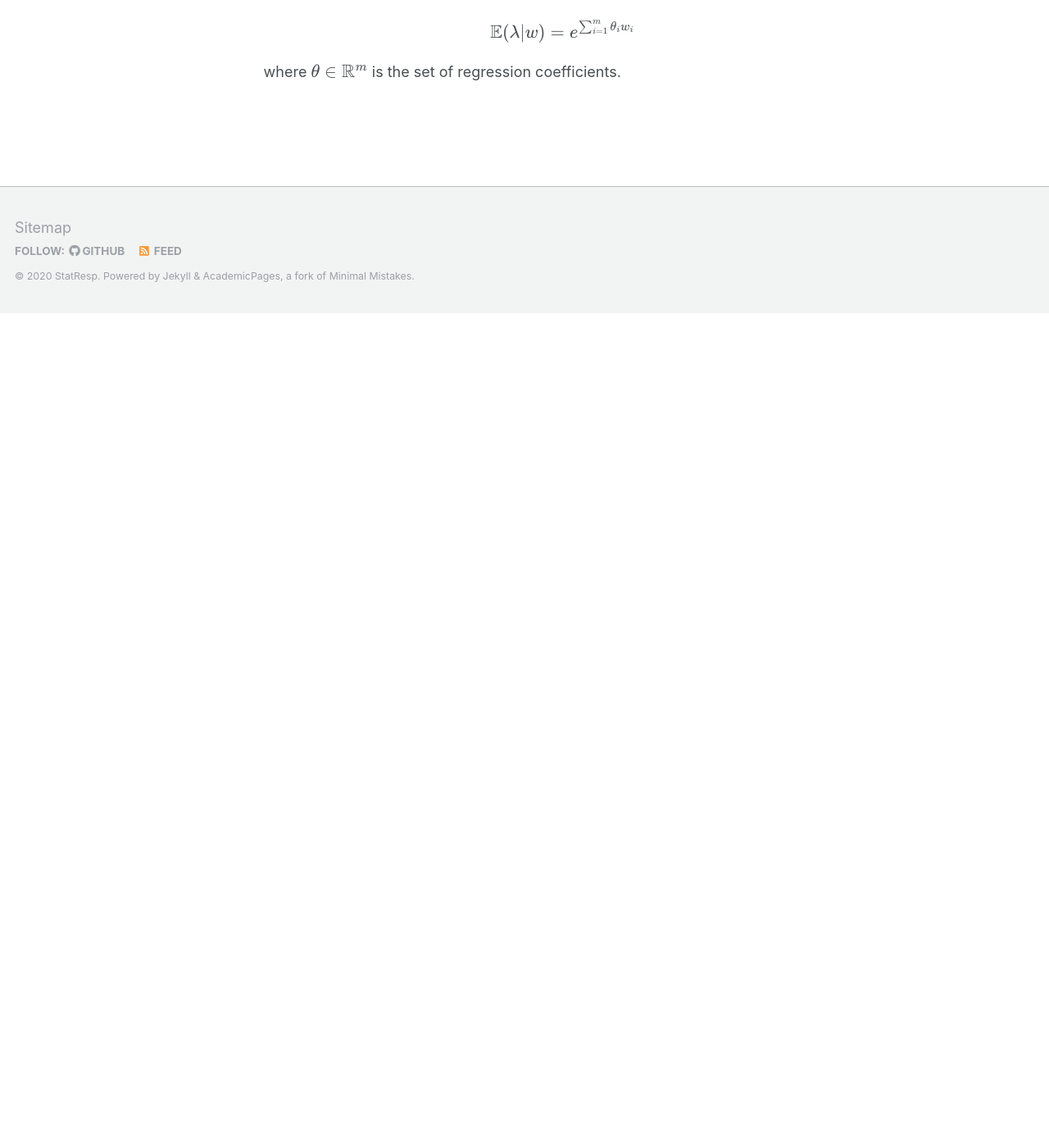
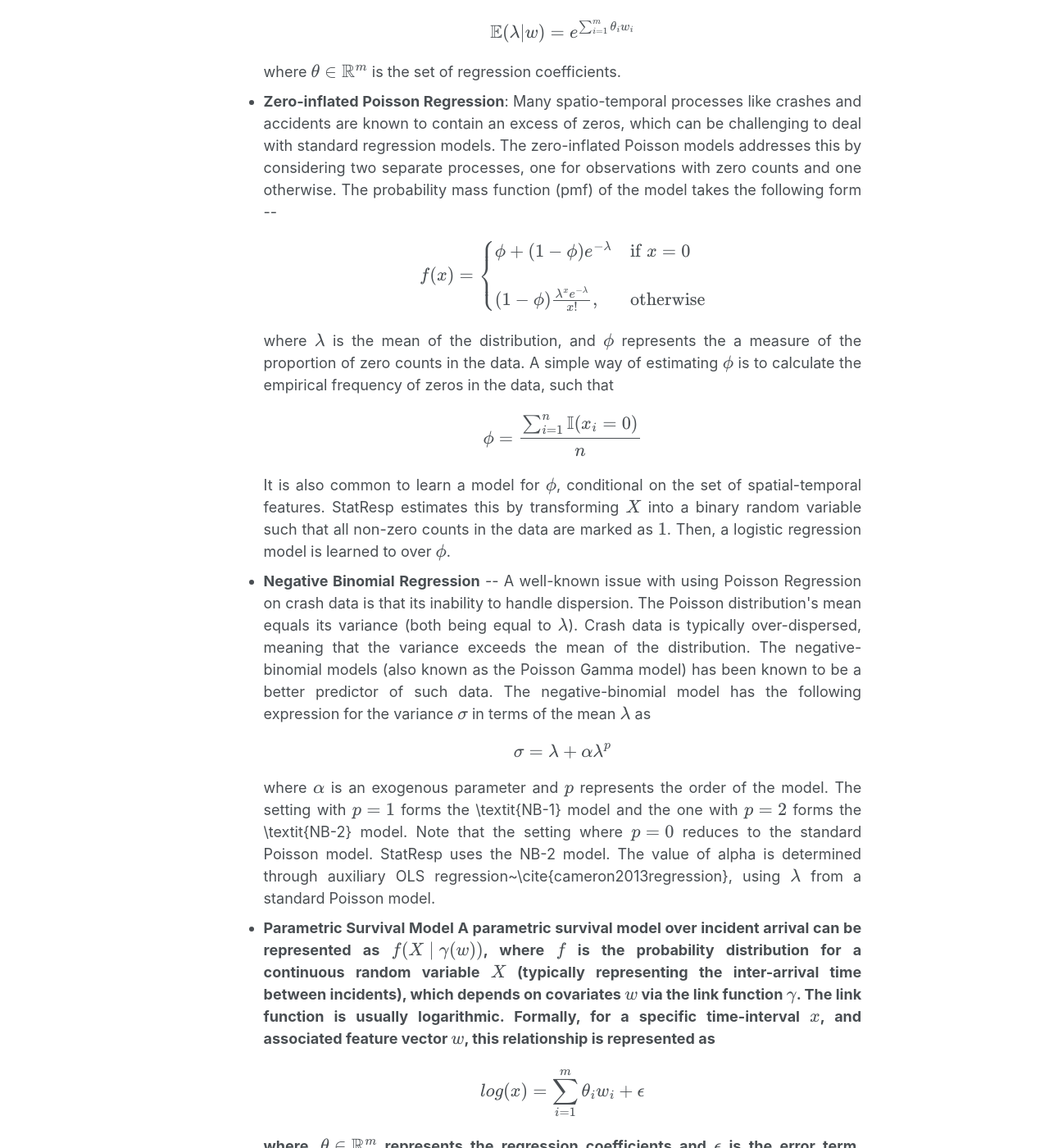
Before and after one commit to TransactiveSCC/statresp.github.io, a Jekyll site: the page built from _pages/mathdoc.md, in a window 1280 px wide and 1400 px high, scrolled down 1017 px. Shown: the whole window at 82% size. Built offline with Jekyll 4.4.1, drawn with Linux system fonts in a browser that asks for light colours; formulas are drawn with MathJax 3; a script that is not in the unit is left out; some of the changed text lies outside the part shown.

Commit message:
added math documentation for forecasting and outlier detection

```diff
--- a/_pages/mathdoc.md
+++ b/_pages/mathdoc.md
@@ -30,3 +30,66 @@ The following forecasting models are currently supported by StatResp --
     $$
 
     where $\theta \in \mathbb{R}^m$ is the set of regression coefficients.
+</li>
+
+<li><b>Zero-inflated Poisson Regression</b>: Many spatio-temporal processes like crashes and accidents are known to contain an excess of zeros, which can be challenging to deal with standard regression models. The zero-inflated Poisson models addresses this by considering two separate processes, one for observations with zero counts and one otherwise. The probability mass function (pmf) of the model takes the following form --
+
+    $$
+    f(x)=
+        \begin{cases}
+            \phi + (1 - \phi)e^{-\lambda}& \text{if } x = 0\\ \\
+            (1 - \phi)\frac{\lambda^x e^{-\lambda}}{x!},              & \text{otherwise}
+        \end{cases}
+    $$
+    where $\lambda$ is the mean of the distribution, and $\phi$ represents the a measure of the proportion of zero counts in the data. A simple way of estimating $\phi$ is to calculate the empirical frequency of zeros in the data, such that
+
+    $$
+        \phi = \frac{\sum_{i=1}^{n} \mathbb{I}(x_i = 0)}{n}
+    $$
+
+    It is also common to learn a model for $\phi$, conditional on the set of spatial-temporal features. StatResp estimates this by transforming $X$ into a binary random variable such that all non-zero counts in the data are marked as $1$. Then, a logistic regression model is learned to over $\phi$.
+</li>
+
+
+<li><b>Negative Binomial Regression</b> -- A well-known issue with using Poisson Regression on crash data is that its inability to handle dispersion. The Poisson distribution's mean equals its variance (both being equal to $\lambda$). Crash data is typically over-dispersed, meaning that the variance exceeds the mean of the distribution. The negative-binomial models (also known as the Poisson Gamma model) has been known to be a better predictor of such data.
+
+    The negative-binomial model has the following expression for the variance $\sigma$ in terms of the mean $\lambda$ as
+
+    \[
+        \sigma = \lambda + \alpha \lambda^{p}
+    \]
+    where $\alpha$ is an exogenous parameter and $p$ represents the order of the model. The setting with $p=1$ forms the \textit{NB-1} model and the one with $p=2$ forms the \textit{NB-2} model. Note that the setting where $p=0$ reduces to the standard Poisson model. StatResp uses the NB-2 model.
+
+    The value of alpha is determined through auxiliary OLS regression~\cite{cameron2013regression}, using $\lambda$ from a standard Poisson model.
+</li>
+
+<li><b>Parametric Survival Model<b> A parametric survival model over incident arrival can be represented as  $f(X \mid \gamma(w))$, where
+$f$ is the probability distribution for a continuous random variable $X$ (typically representing the inter-arrival time between incidents), which depends on
+covariates $w$ via the link function $\gamma$. The link function is usually logarithmic. Formally, for a specific time-interval $x$, and associated feature vector $w$, this relationship is represented as
+
+$$ log(x) = \sum_{i=1}^{m} \theta_i w_i + \epsilon $$
+
+where, $\theta \in \mathbb{R}^{m}$ represents the regression coefficients and $\epsilon$ is the error term, distributed according to the distribution $h$. The specific distribution of $f$ is decided by how the error $y$ is modeled. RespStats models $X$ by an exponential distribution, which results from choosing the distribution of $\epsilon$ to be an extreme value distribution. Thus, in our incident prediction model, we assume that $h$ takes the following form
+$$
+    h(\epsilon = k) =e^{k - e^{k}}
+$$
+</li></ul>
+
+
+<b>Outlier Detection</b>
+
+StatResp also supports the detection of outliers among clusters. Spatial clustering is done in StatResp on the basis of a set of \textit{static} features specified by the user. Static features can be thought of as covariates that stay relatively constant over time. For example, the number of lanes on a roadway segment does not usually change. See the section on clustering to know how static features are used to cluster different spatial units together. However, despite exhibiting similar static features, units can have different arrival distributions for incidents. StatResp has a module for outlier detection, that aims to detect outliers within clusters.
+
+There are different methods to detect outliers given the distribution $f$ and data $D$. The simplest approach is to create an empirical distribution using $X$ (observed counts , for example), and then select units that are some predefined distance away from the mean. However, this ignores the feature space entirely. As a result, the following procedure is adopted to detect outliers.
+
+<ul>
+    <li> A distribution $f$ and a clustering algorithm $A$ is specified by the user.</li>
+    <li> The feature set is divided into static and dynamic features, represented by $w_s$ and $w_d$ respectively. The categorization is given by the user.</li>
+    <li> Spatial units are clustered into $q$ clusters (say) by $A$. Let the $j$th cluster be denoted by $C_j$.</li>
+    <li> For a given cluster $C_i$, we look at each each unit $u_k \in C_i$, and calculate the mean density (or probabilistic mass) resulting from each observation from the said unit. This can be calculated as
+    $$
+    m(u_{ik}) = \frac{\sum_{j=i}^{n}\mathbbm{1}(x_j \in u_k)f(x_j|w)}{\sum_{j=i}^{n}\mathbbm{1}(x_j \in u_k)(x_j)}
+    $$
+    </li>
+    <li> We then run the generalized extreme studentized deviate (ESD) test, which can be used to detect one or more outliers in a univariate data set that follows an approximately normal distribution. Note that for each cluster $C_i$, the elements of the vector $\{m(u_{i1}), m(u_{i2}) \dots\}$ follow a normal distribution in the limit since each observation is essentially the mean of a set of samples drawn from $f$.</li>
+</ul>
```
Also changed, not shown: other parts of _pages/mathdoc.md (+3 -3 lines).
